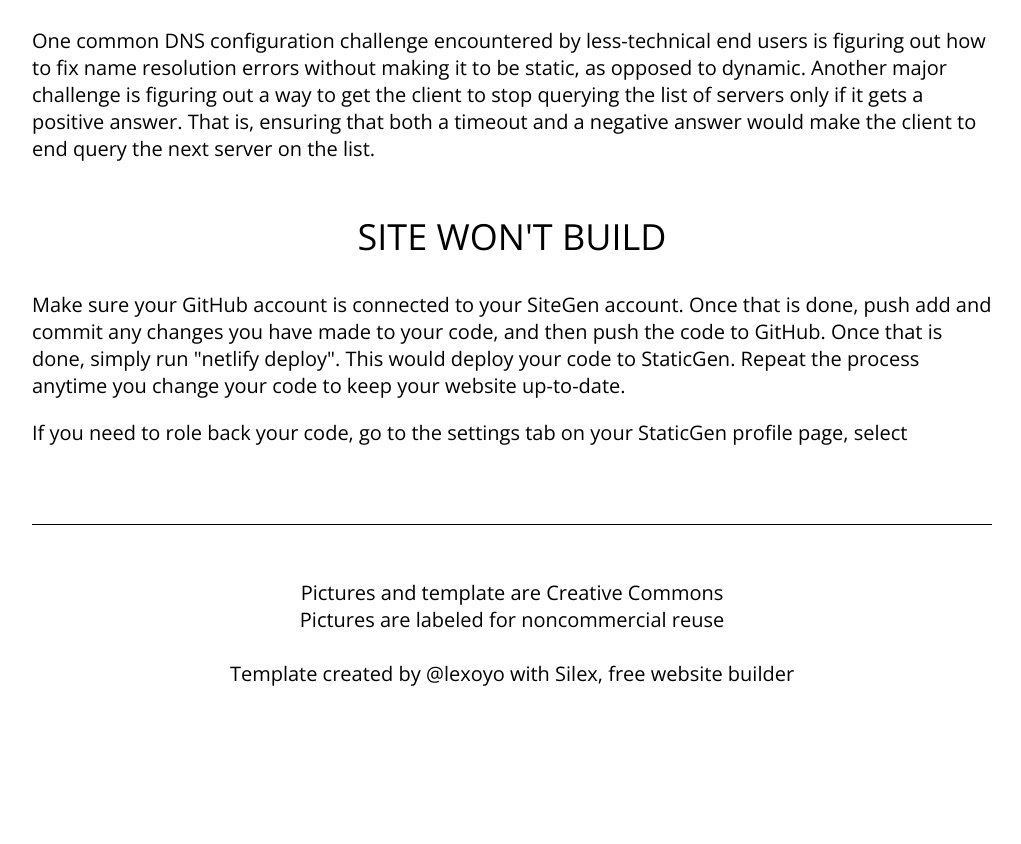
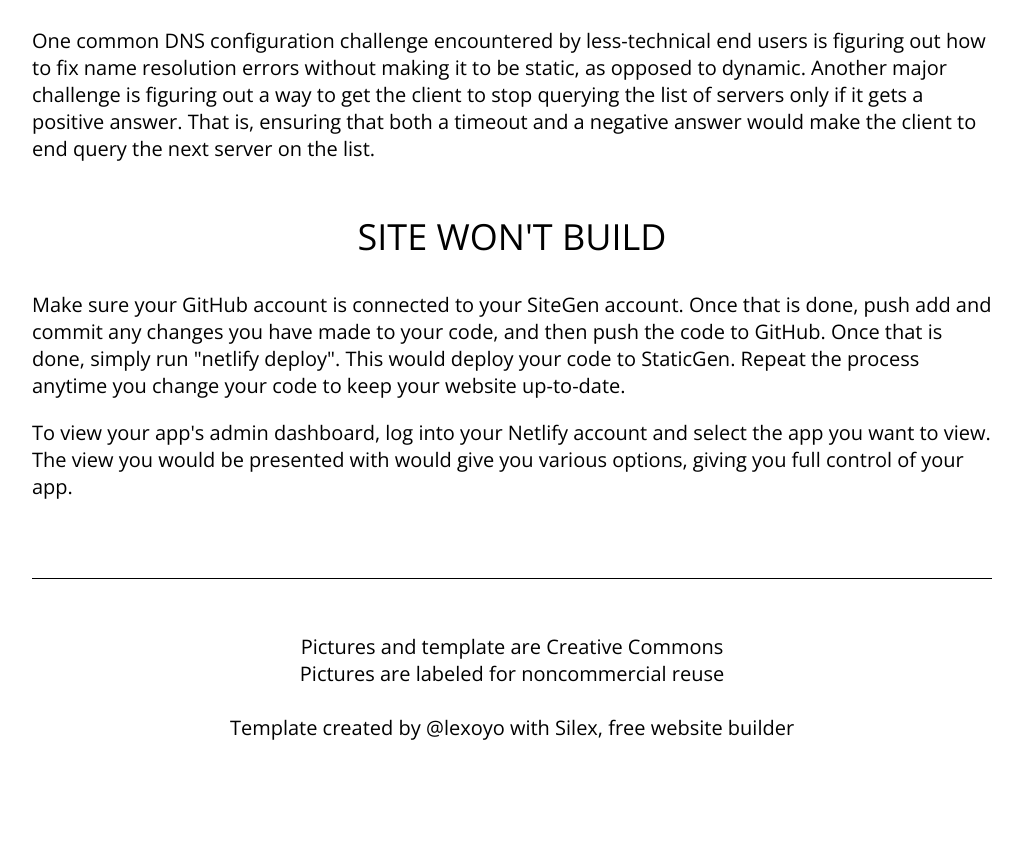
Before and after one commit to oiclid1/netlify, a plain HTML site: page index.html in a window 1280 px wide. Shown: the part 3543-4387 px from the top of the page, without its empty margins (128-1149 px from the left). Before the commit the page ends 4333 px from the top, so only its background shows below. Drawn offline with nearby package versions, Linux system fonts and the light colour scheme; a script that the page names is missing.

Commit message:
final final push

```diff
--- a/index.html
+++ b/index.html
@@ -251,7 +251,7 @@
                      <div class="silex-element-content normal">
                        <h2 style="text-align: center;" class="heading2">SITE WON'T BUILD<br></h2>
                        <p  class="normal">Make sure your GitHub account is connected to your SiteGen account. Once that is done, push add and commit any changes you have made to your code, and then push the code to GitHub. Once that is done, simply run "netlify deploy". This would deploy your code to StaticGen. Repeat the process anytime you change your code to keep your website up-to-date.</p>
-                       <p  class="normal">If you need to role back your code, go to the settings tab on your StaticGen profile page, select
+                       <p  class="normal">To view your app's admin dashboard, log into your Netlify account and select the app you want to view. The view you would be presented with would give you various options, giving you full control of your app.</p>
                      </div>
             </div>
 
```
